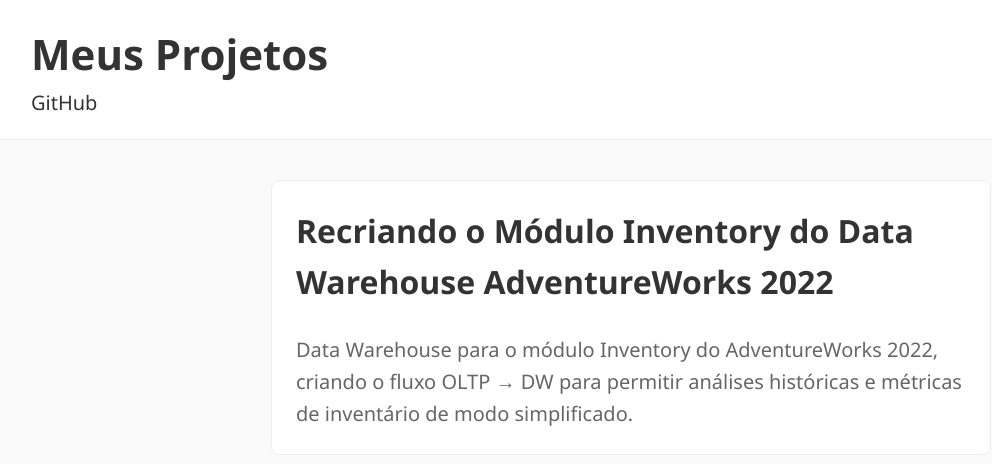
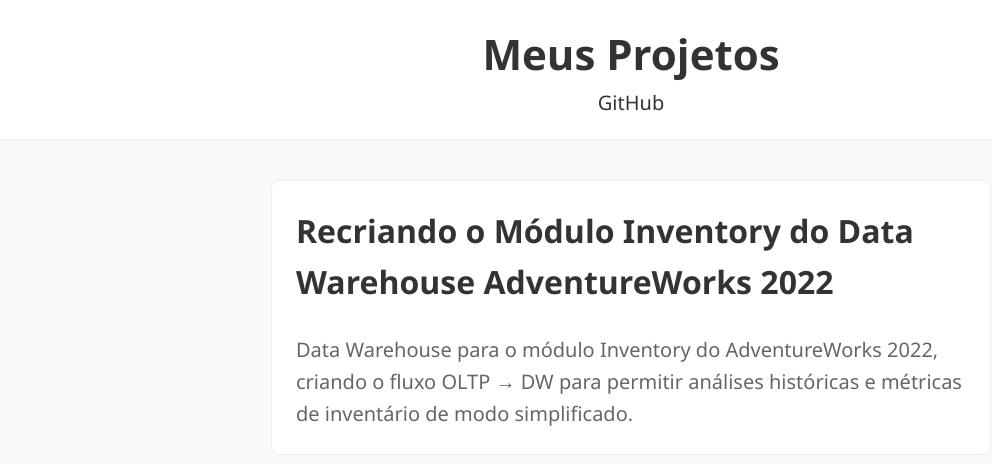
Before and after one commit to Leonardo-Bonani/leonardobonani.github.io, a plain HTML site: page index.html in a window 1280 px wide. Shown: the whole page, without its empty margins (9-1001 px from the left). Drawn offline with Linux system fonts and the light colour scheme.

Commit message:
Update index.html

```diff
--- a/index.html
+++ b/index.html
@@ -22,6 +22,11 @@
     border-bottom: 1px solid #eee;
     position: sticky;
     top: 0;
+
+    display: flex;
+    flex-direction: column;   /* coloca itens um embaixo do outro */
+    justify-content: center;  /* centraliza verticalmente dentro do header */
+    align-items: center;      /* centraliza horizontalmente */
   }
 
   header h1 {
```
